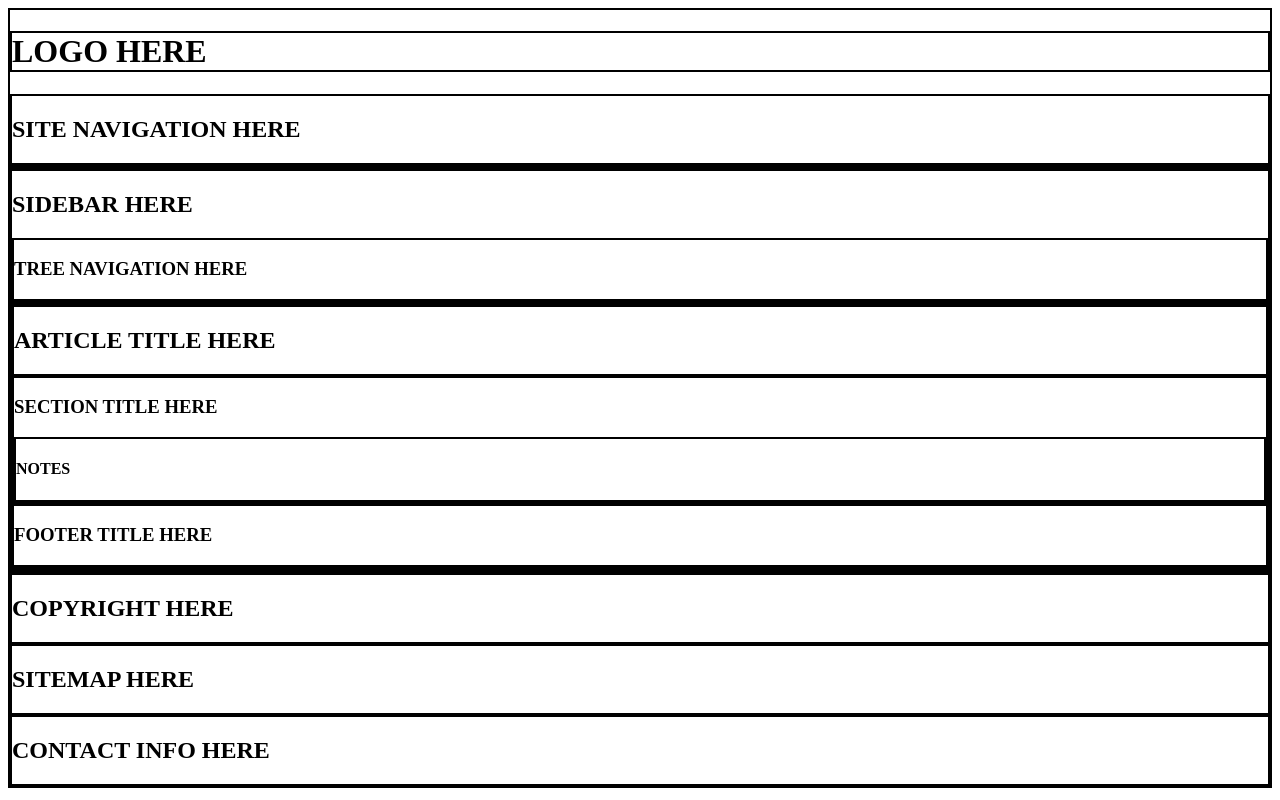
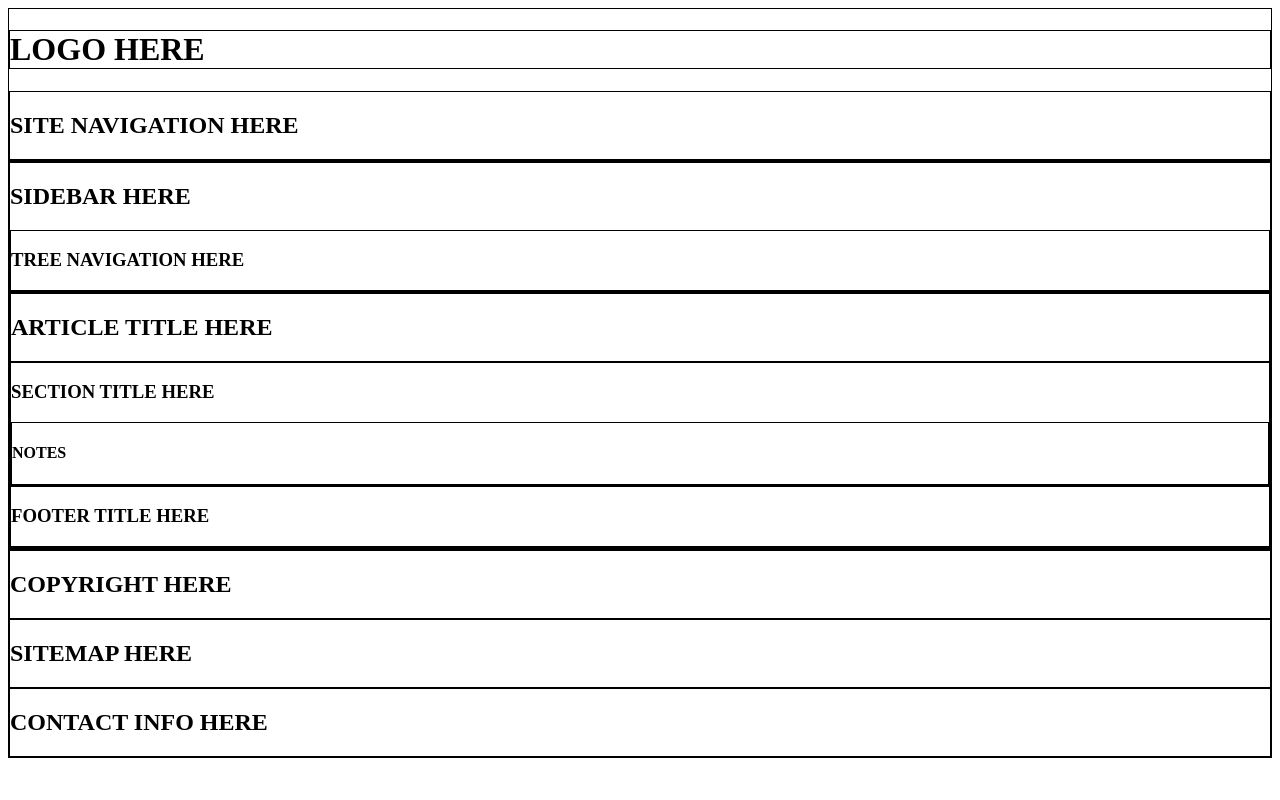
Before and after one commit to fuzzybabybunny/wdi, a plain HTML site: page index.html in a window 1280 px wide. Drawn offline with Linux system fonts and the light colour scheme.

Commit message:
index.html with borders

```diff
--- a/outline.css
+++ b/outline.css
@@ -1,4 +1,4 @@
 .border {
 	border-style:solid;
-	border-width:2px;
+	border-width:1px;
 }
```
